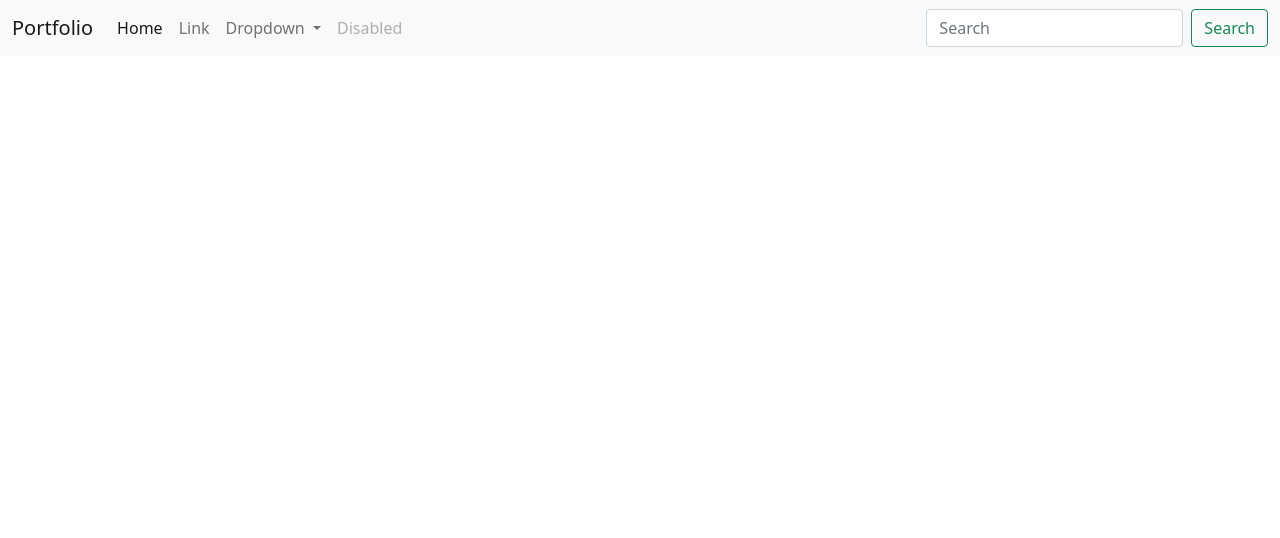
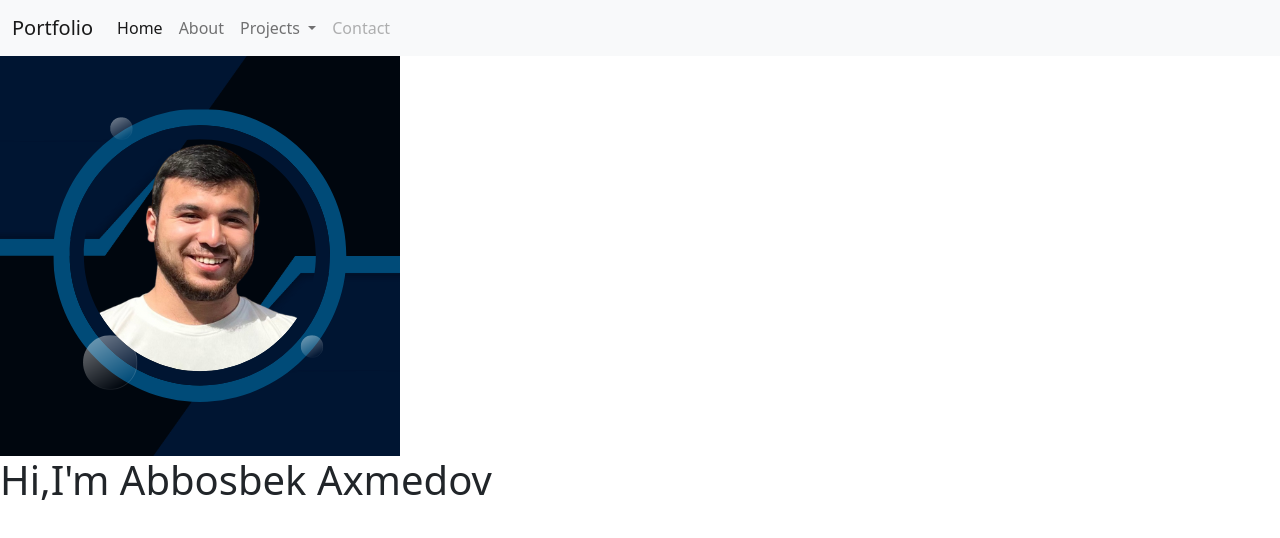
Before and after one commit to abdusharipow/vazifa, a plain HTML site: page index.html in a window 1280 px wide. Drawn offline with nearby package versions, Linux system fonts and the light colour scheme.

Commit message:
2-commit

```diff
--- a/index.html
+++ b/index.html
@@ -20,29 +20,24 @@
           <a class="nav-link active" aria-current="page" href="#">Home</a>
         </li>
         <li class="nav-item">
-          <a class="nav-link" href="#">Link</a>
+          <a class="nav-link" href="#">About</a>
         </li>
         <li class="nav-item dropdown">
           <a class="nav-link dropdown-toggle" href="#" id="navbarDropdown" role="button" data-bs-toggle="dropdown" aria-expanded="false">
-            Dropdown
+            Projects
           </a>
-          <ul class="dropdown-menu" aria-labelledby="navbarDropdown">
-            <li><a class="dropdown-item" href="#">Action</a></li>
-            <li><a class="dropdown-item" href="#">Another action</a></li>
-            <li><hr class="dropdown-divider"></li>
-            <li><a class="dropdown-item" href="#">Something else here</a></li>
-          </ul>
+
         </li>
         <li class="nav-item">
-          <a class="nav-link disabled">Disabled</a>
+          <a class="nav-link disabled">Contact</a>
         </li>
       </ul>
-      <form class="d-flex">
-        <input class="form-control me-2" type="search" placeholder="Search" aria-label="Search">
-        <button class="btn btn-outline-success" type="submit">Search</button>
-      </form>
+
     </div>
   </div>
 </nav>
+<img src="image.png" alt="" class="rasm">
+<div class="box"></div>
+<h1 class="sar">Hi,I'm Abbosbek Axmedov</h1>
 </body>
 </html>
```
Also changed, not shown: image.png (added), main.css (added).
